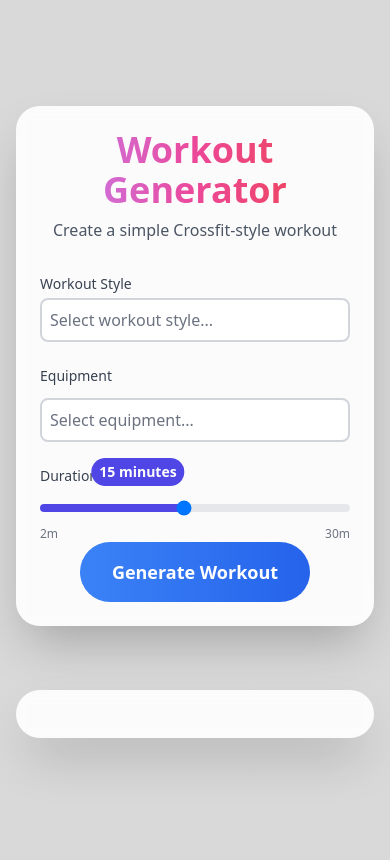
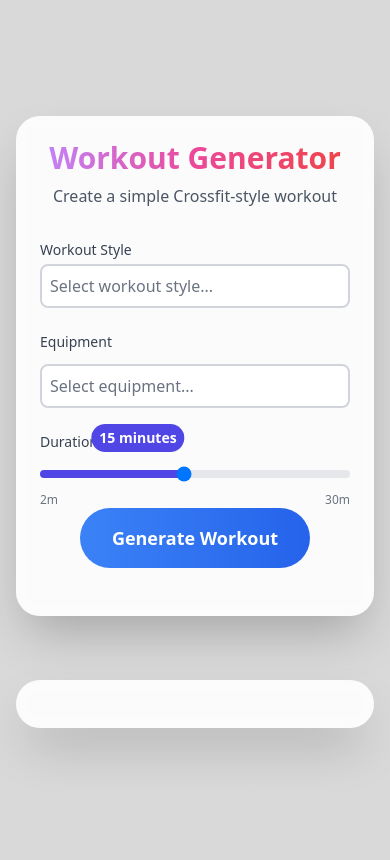
Before and after one commit to haarburger/workout-generator, a Flask app: page /workout/ in a window 390 px wide. Run offline with Flask 3, Linux system fonts and the light colour scheme; some libraries are stand-ins or nearby versions.

Commit message:
improve mobile layout

```diff
--- a/templates/index.html
+++ b/templates/index.html
@@ -29,12 +29,19 @@
             padding-top: 1rem; /* Adjust this value as needed */
         }
     }
+
+    /* Responsive font size for the title */
+    @media (max-width: 390px) {
+        h1 {
+            font-size: 1.75rem; /* Approximately 28px */
+        }
+    }
 </style>
 </head>
 <body class="gradient-bg min-h-screen">
     <div class="flex flex-col justify-center items-center min-h-screen py-8 px-4 sm:px-0">
-        <div class="container bg-white bg-opacity-90 p-6 sm:p-10 rounded-3xl shadow-2xl backdrop-blur-sm mb-8">
-            <h1 class="text-4xl font-extrabold mb-2 text-center bg-clip-text text-transparent bg-gradient-to-r from-purple-400 via-pink-500 to-red-500">Workout Generator</h1>
+        <div class="container bg-white bg-opacity-90 p-6 sm:p-10 rounded-3xl shadow-2xl backdrop-blur-sm mb-8 pb-12">
+            <h1 class="text-3xl sm:text-4xl font-extrabold mb-2 text-center bg-clip-text text-transparent bg-gradient-to-r from-purple-400 via-pink-500 to-red-500">Workout Generator</h1>
             <p class="text-gray-600 mb-8 text-center">Create a simple Crossfit-style workout</p>
             <form id="workout-form" method="POST" class="space-y-6">
                 <div>
@@ -90,7 +97,7 @@
                         <output id="duration-output" class="absolute left-1/2 transform -translate-x-1/2 -top-8 bg-indigo-600 text-white px-2 py-1 rounded-full text-sm font-semibold whitespace-nowrap">15 minutes</output>
                     </div>
                 </div>
-                <div class="mt-12 flex justify-center">  <!-- Added margin-top and centering -->
+                <div class="mt-8 flex justify-center">  <!-- Added margin-top and centering -->
                     <button type="submit" id="generate-btn" class="px-8 py-4 bg-gradient-to-r from-blue-500 to-blue-600 text-white font-semibold rounded-full hover:from-blue-600 hover:to-blue-700 focus:outline-none focus:ring-2 focus:ring-offset-2 focus:ring-blue-500 transition duration-200 ease-in-out transform hover:-translate-y-1 hover:shadow-lg text-lg">
                         Generate Workout
                     </button>
@@ -302,6 +309,9 @@
                             </div>
                         </div>
                     `;
+                    // Ensure the container is visible and has top margin
+                    workoutContainer.classList.remove('hidden');
+                    workoutContainer.closest('.container').classList.remove('hidden');
                 } else {
                     const workoutContainer = document.getElementById('workout-container');
                     workoutContainer.innerHTML = `
```
